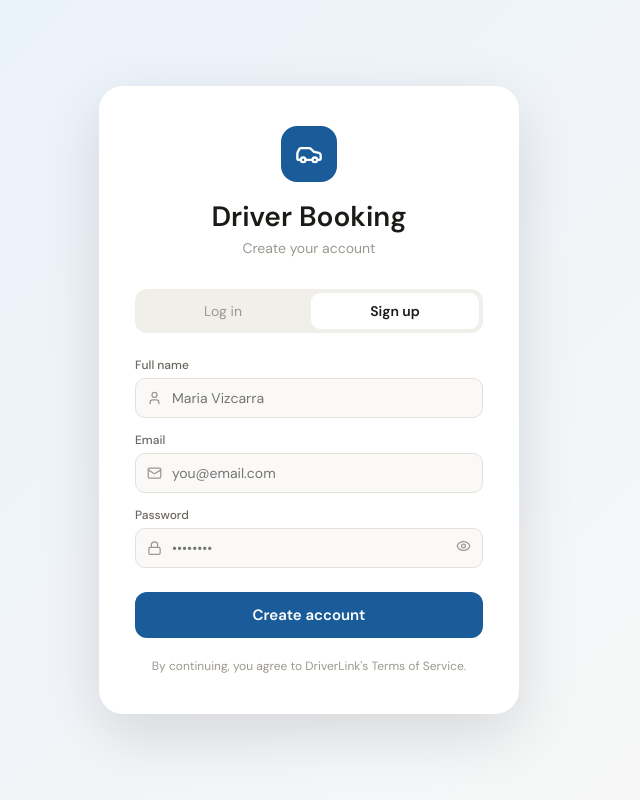
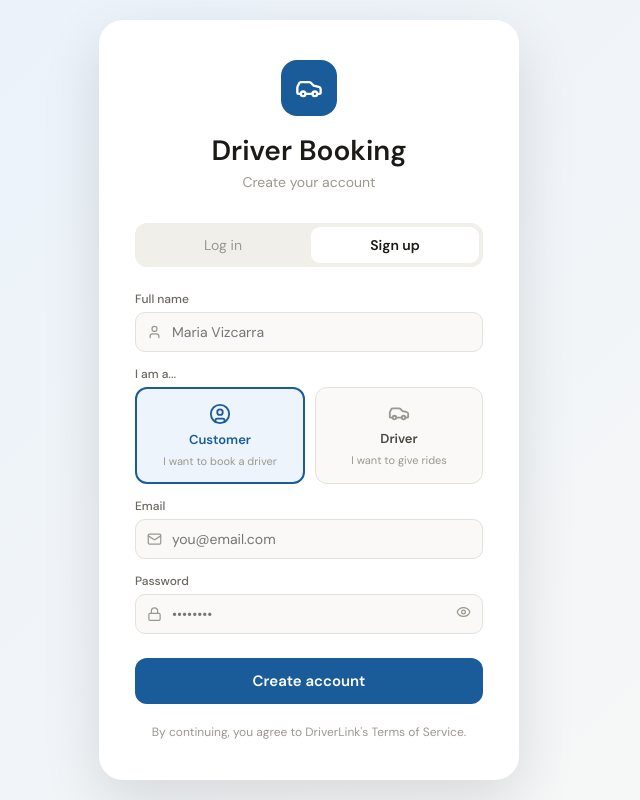
Before and after one commit to klaayd39/Driver-Booking, a React (Vite) app: page / in a window 1280 px wide. Both pictures are taken after a click on the button "Sign up". Shown: the whole page, without its empty margins (331-971 px from the left). Built offline with nearby package versions, Linux system fonts and the light colour scheme; a web font is replaced by a local one.

Commit message:
Separate customer and driver flows by role

```diff
--- a/src/App.jsx
+++ b/src/App.jsx
@@ -1,11 +1,12 @@
 import { useState, useEffect } from 'react';
-import { AppProvider, useApp } from './context/AppContext';
+import { AppProvider } from './context/AppContext';
 import { supabase } from './lib/supabase';
 import Sidebar from './components/Sidebar';
 import TopBar from './components/TopBar';
 import BottomNav from './components/BottomNav';
 import { Toast } from './components/UI';
 import AuthPage from './pages/AuthPage';
+import { useApp } from './context/AppContext';
 
 import BookPage from './pages/BookPage';
 import DriversPage from './pages/DriversPage';
@@ -16,14 +17,12 @@ import DriverBookingsPage from './pages/DriverBookingsPage';
 import DriverProfilePage from './pages/DriverProfilePage';
 import SettingsPage from './pages/SettingsPage';
 
-function AppShell({ user, onLogout }) {
-  const { mode, notification } = useApp();
-  const [activePage, setActivePage] = useState('book');
+const CUSTOMER_PAGES = ['book', 'drivers', 'bookings', 'profile', 'settings'];
+const DRIVER_PAGES = ['driver-dash', 'driver-bookings', 'driver-profile', 'settings'];
 
-  useEffect(() => {
-    if (mode === 'customer') setActivePage('book');
-    else setActivePage('driver-dash');
-  }, [mode]);
+function AppShell({ user, role, onLogout }) {
+  const { notification } = useApp();
+  const [activePage, setActivePage] = useState(role === 'driver' ? 'driver-dash' : 'book');
 
   const pages = {
     book: <BookPage />,
@@ -36,26 +35,88 @@ function AppShell({ user, onLogout }) {
     settings: <SettingsPage onLogout={onLogout} />,
   };
 
+  const allowedPages = role === 'driver' ? DRIVER_PAGES : CUSTOMER_PAGES;
+  const safePage = allowedPages.includes(activePage) ? activePage : allowedPages[0];
+
   return (
     <div style={{
       display: 'flex', height: '100vh', overflow: 'hidden',
       width: '100vw', maxWidth: '100vw', position: 'relative',
     }}>
-      <Sidebar activePage={activePage} onNavigate={setActivePage} />
+      <Sidebar role={role} activePage={safePage} onNavigate={setActivePage} />
       <div style={{
         flex: 1, display: 'flex', flexDirection: 'column',
         overflow: 'hidden', minWidth: 0,
       }}>
-        <TopBar activePage={activePage} user={user} />
+        <TopBar activePage={safePage} user={user} />
         <main className="main-content" style={{
           flex: 1, overflowY: 'auto', overflowX: 'hidden',
           background: '#f9f8f6', width: '100%',
         }}>
-          {pages[activePage] || <BookPage />}
+          {pages[safePage] || (role === 'driver' ? <DriverDashPage /> : <BookPage />)}
         </main>
       </div>
-      <BottomNav activePage={activePage} onNavigate={setActivePage} />
+      <BottomNav role={role} activePage={safePage} onNavigate={setActivePage} />
       <Toast notification={notification} />
+    </div>
+  );
+}
+
+// Shown once for existing accounts that signed up before roles existed
+function ChooseRolePage({ user, onRoleChosen }) {
+  const [saving, setSaving] = useState(false);
+
+  const pick = async (role) => {
+    setSaving(true);
+    const { error } = await supabase.auth.updateUser({ data: { role } });
+    setSaving(false);
+    if (!error) onRoleChosen(role);
+  };
+
+  return (
+    <div style={{
+      minHeight: '100vh', display: 'flex', alignItems: 'center',
+      justifyContent: 'center', background: 'linear-gradient(135deg, #e8f1fb 0%, #f9f8f6 100%)',
+      padding: 20,
+    }}>
+      <div style={{
+        background: '#fff', borderRadius: 24, padding: '40px 36px',
+        width: '100%', maxWidth: 420, boxShadow: '0 20px 60px rgba(0,0,0,0.12)',
+        textAlign: 'center',
+      }}>
+        <h2 style={{ fontSize: 22, color: '#1c1a17', marginBottom: 8 }}>One quick thing</h2>
+        <p style={{ fontSize: 13, color: '#9c9890', marginBottom: 28 }}>
+          Tell us how you'll be using DriverLink.
+        </p>
+        <div style={{ display: 'flex', gap: 12 }}>
+          <button
+            disabled={saving}
+            onClick={() => pick('customer')}
+            style={{
+              flex: 1, padding: '20px 12px', borderRadius: 14, border: '1.5px solid #e4e1d8',
+              background: '#faf9f7', cursor: saving ? 'not-allowed' : 'pointer',
+              display: 'flex', flexDirection: 'column', alignItems: 'center', gap: 8,
+            }}
+          >
+            <span style={{ fontSize: 28 }}>🧑</span>
+            <span style={{ fontSize: 14, fontWeight: 600, color: '#1c1a17' }}>I'm a Customer</span>
+            <span style={{ fontSize: 11, color: '#9c9890' }}>I want to book a driver</span>
+          </button>
+          <button
+            disabled={saving}
+            onClick={() => pick('driver')}
+            style={{
+              flex: 1, padding: '20px 12px', borderRadius: 14, border: '1.5px solid #e4e1d8',
+              background: '#faf9f7', cursor: saving ? 'not-allowed' : 'pointer',
+              display: 'flex', flexDirection: 'column', alignItems: 'center', gap: 8,
+            }}
+          >
+            <span style={{ fontSize: 28 }}>🚗</span>
+            <span style={{ fontSize: 14, fontWeight: 600, color: '#1c1a17' }}>I'm a Driver</span>
+            <span style={{ fontSize: 11, color: '#9c9890' }}>I want to give rides</span>
+          </button>
+        </div>
+      </div>
     </div>
   );
 }
@@ -97,9 +158,23 @@ export default function App() {
     return <AuthPage onLogin={setUser} />;
   }
 
+  const role = user.user_metadata?.role;
+
+  if (!role) {
+    return (
+      <ChooseRolePage
+        user={user}
+        onRoleChosen={(chosenRole) => {
+          // Refresh local user object so role is picked up immediately
+          setUser({ ...user, user_metadata: { ...user.user_metadata, role: chosenRole } });
+        }}
+      />
+    );
+  }
+
   return (
     <AppProvider>
-      <AppShell user={user} onLogout={handleLogout} />
+      <AppShell user={user} role={role} onLogout={handleLogout} />
     </AppProvider>
   );
 }
--- a/src/components/BottomNav.jsx
+++ b/src/components/BottomNav.jsx
@@ -1,5 +1,4 @@
 import { MapPin, Users, CalendarDays, User, Gauge } from 'lucide-react';
-import { useApp } from '../context/AppContext';
 
 const NAV_CUSTOMER = [
   { id: 'book', icon: MapPin, label: 'Book' },
@@ -14,9 +13,8 @@ const NAV_DRIVER = [
   { id: 'driver-profile', icon: User, label: 'Profile' },
 ];
 
-export default function BottomNav({ activePage, onNavigate }) {
-  const { mode } = useApp();
-  const items = mode === 'customer' ? NAV_CUSTOMER : NAV_DRIVER;
+export default function BottomNav({ role, activePage, onNavigate }) {
+  const items = role === 'driver' ? NAV_DRIVER : NAV_CUSTOMER;
 
   return (
     <nav className="mobile-bottom-nav" style={{
--- a/src/components/Sidebar.jsx
+++ b/src/components/Sidebar.jsx
@@ -1,5 +1,4 @@
 import { MapPin, Users, CalendarDays, Gauge, User, Settings, Car } from 'lucide-react';
-import { useApp } from '../context/AppContext';
 
 const NAV_ITEMS_CUSTOMER = [
   { id: 'book', icon: MapPin, label: 'Book' },
@@ -14,9 +13,8 @@ const NAV_ITEMS_DRIVER = [
   { id: 'driver-profile', icon: User, label: 'Profile' },
 ];
 
-export default function Sidebar({ activePage, onNavigate }) {
-  const { mode } = useApp();
-  const items = mode === 'customer' ? NAV_ITEMS_CUSTOMER : NAV_ITEMS_DRIVER;
+export default function Sidebar({ role, activePage, onNavigate }) {
+  const items = role === 'driver' ? NAV_ITEMS_DRIVER : NAV_ITEMS_CUSTOMER;
 
   const getButtonStyle = (isActive) => ({
     width: 48, height: 48, borderRadius: 12, border: 'none',
--- a/src/components/TopBar.jsx
+++ b/src/components/TopBar.jsx
@@ -1,5 +1,4 @@
 import { Bell } from 'lucide-react';
-import { useApp } from '../context/AppContext';
 
 const PAGE_TITLES = {
   book: 'Book a Driver',
@@ -13,7 +12,7 @@ const PAGE_TITLES = {
 };
 
 export default function TopBar({ activePage, user }) {
-  const { mode, setMode } = useApp();
+  const role = user?.user_metadata?.role;
   const initials = (user?.user_metadata?.full_name || 'User')
     .split(' ').map(n => n[0]).join('').toUpperCase().slice(0, 2);
 
@@ -36,27 +35,18 @@ export default function TopBar({ activePage, user }) {
       </h1>
 
       <div style={{ display: 'flex', alignItems: 'center', gap: 12, position: 'relative', zIndex: 1 }}>
-        {/* Mode toggle */}
-        <div style={{
-          display: 'flex', background: 'rgba(255,255,255,0.12)', borderRadius: 10,
-          padding: 3, gap: 2,
-        }}>
-          {['customer', 'driver'].map(m => (
-            <button
-              key={m}
-              onClick={() => setMode(m)}
-              style={{
-                padding: '6px 12px', borderRadius: 8, border: 'none',
-                background: mode === m ? '#D4A017' : 'transparent',
-                color: mode === m ? '#1A1A18' : 'rgba(255,255,255,0.65)',
-                fontSize: 12, fontWeight: mode === m ? 700 : 500,
-                cursor: 'pointer', transition: 'all 0.15s', fontFamily: 'var(--font-sans)',
-              }}
-            >
-              {m === 'customer' ? '🚗 Customer' : '🚘 Driver'}
-            </button>
-          ))}
-        </div>
+        {/* Role badge (read-only, no toggle) */}
+        {role && (
+          <div style={{
+            padding: '6px 12px', borderRadius: 8,
+            background: 'rgba(255,255,255,0.12)',
+            color: 'rgba(255,255,255,0.85)',
+            fontSize: 12, fontWeight: 600,
+            fontFamily: 'var(--font-sans)',
+          }}>
+            {role === 'driver' ? '🚘 Driver' : '🚗 Customer'}
+          </div>
+        )}
 
         {/* Notification bell */}
         <button style={{
--- a/src/context/AppContext.jsx
+++ b/src/context/AppContext.jsx
@@ -14,7 +14,6 @@ export const DRIVERS = [
 ];
 
 export function AppProvider({ children }) {
-  const [mode, setMode] = useState('customer');
   const [drivers, setDrivers] = useState(DRIVERS);
   const [bookings, setBookings] = useState([]);
   const [driverOnline, setDriverOnline] = useState(true);
@@ -82,7 +81,6 @@ export function AppProvider({ children }) {
 
   return (
     <AppContext.Provider value={{
-      mode, setMode,
       drivers, loading,
       bookings, addBooking, cancelBooking,
       driverOnline, setDriverOnline,
--- a/src/pages/AuthPage.jsx
+++ b/src/pages/AuthPage.jsx
@@ -1,12 +1,13 @@
 import { useState, useRef } from 'react';
 import { supabase } from '../lib/supabase';
-import { Car, Mail, Lock, User, Eye, EyeOff, ShieldCheck } from 'lucide-react';
+import { Car, Mail, Lock, User, Eye, EyeOff, ShieldCheck, UserCircle } from 'lucide-react';
 
 export default function AuthPage({ onLogin }) {
   const [isLogin, setIsLogin] = useState(true);
   const [email, setEmail] = useState('');
   const [password, setPassword] = useState('');
   const [name, setName] = useState('');
+  const [role, setRole] = useState('customer'); // 'customer' | 'driver'
   const [showPassword, setShowPassword] = useState(false);
   const [loading, setLoading] = useState(false);
   const [error, setError] = useState('');
@@ -43,7 +44,7 @@ export default function AuthPage({ onLogin }) {
           password,
           options: {
             emailRedirectTo: window.location.origin,
-            data: { full_name: name },
+            data: { full_name: name, role },
           },
         });
 
@@ -62,12 +63,10 @@ export default function AuthPage({ onLogin }) {
   };
 
   const handleOtpChange = (index, value) => {
-    // Allow only digits
     if (!/^\d*$/.test(value)) return;
     const updated = [...otp];
-    updated[index] = value.slice(-1); // keep last char only
+    updated[index] = value.slice(-1);
     setOtp(updated);
-    // Auto-advance
     if (value && index < 5) {
       otpRefs.current[index + 1]?.focus();
     }
@@ -180,7 +179,6 @@ export default function AuthPage({ onLogin }) {
           boxShadow: '0 20px 60px rgba(0,0,0,0.12)',
           textAlign: 'center',
         }}>
-          {/* Icon */}
           <div style={{
             width: 56, height: 56, borderRadius: 16, background: '#1a5c9a',
             display: 'flex', alignItems: 'center', justifyContent: 'center',
@@ -195,7 +193,6 @@ export default function AuthPage({ onLogin }) {
             <strong style={{ color: '#1c1a17' }}>{email}</strong>
           </p>
 
-          {/* OTP inputs */}
           <div style={{ display: 'flex', gap: 10, justifyContent: 'center', marginBottom: 24 }}>
             {otp.map((digit, i) => (
               <input
@@ -314,6 +311,7 @@ export default function AuthPage({ onLogin }) {
         </div>
 
         {!isLogin && (
+          <>
             <div style={{ marginBottom: 14 }}>
               <div style={{ fontSize: 12, fontWeight: 500, color: '#6b6760', marginBottom: 5 }}>Full name</div>
               <div style={{ position: 'relative' }}>
@@ -321,6 +319,44 @@ export default function AuthPage({ onLogin }) {
                 <input value={name} onChange={e => setName(e.target.value)} placeholder="Maria Vizcarra" style={{ width: '100%', padding: '10px 12px 10px 36px', border: '1px solid #e4e1d8', borderRadius: 10, fontSize: 14, background: '#faf9f7', outline: 'none' }} />
               </div>
             </div>
+
+            {/* Role selector */}
+            <div style={{ marginBottom: 14 }}>
+              <div style={{ fontSize: 12, fontWeight: 500, color: '#6b6760', marginBottom: 5 }}>I am a...</div>
+              <div style={{ display: 'flex', gap: 10 }}>
+                <button
+                  type="button"
+                  onClick={() => setRole('customer')}
+                  style={{
+                    flex: 1, padding: '14px 10px', borderRadius: 12,
+                    border: role === 'customer' ? '2px solid #1a5c9a' : '1px solid #e4e1d8',
+                    background: role === 'customer' ? '#eef4fb' : '#faf9f7',
+                    display: 'flex', flexDirection: 'column', alignItems: 'center', gap: 6,
+                    cursor: 'pointer', transition: 'border 0.15s, background 0.15s',
+                  }}
+                >
+                  <UserCircle size={22} color={role === 'customer' ? '#1a5c9a' : '#9c9890'} />
+                  <span style={{ fontSize: 13, fontWeight: 600, color: role === 'customer' ? '#1a5c9a' : '#4a4740' }}>Customer</span>
+                  <span style={{ fontSize: 11, color: '#9c9890', textAlign: 'center' }}>I want to book a driver</span>
+                </button>
+                <button
+                  type="button"
+                  onClick={() => setRole('driver')}
+                  style={{
+                    flex: 1, padding: '14px 10px', borderRadius: 12,
+                    border: role === 'driver' ? '2px solid #1a5c9a' : '1px solid #e4e1d8',
+                    background: role === 'driver' ? '#eef4fb' : '#faf9f7',
+                    display: 'flex', flexDirection: 'column', alignItems: 'center', gap: 6,
+                    cursor: 'pointer', transition: 'border 0.15s, background 0.15s',
+                  }}
+                >
+                  <Car size={22} color={role === 'driver' ? '#1a5c9a' : '#9c9890'} />
+                  <span style={{ fontSize: 13, fontWeight: 600, color: role === 'driver' ? '#1a5c9a' : '#4a4740' }}>Driver</span>
+                  <span style={{ fontSize: 11, color: '#9c9890', textAlign: 'center' }}>I want to give rides</span>
+                </button>
+              </div>
+            </div>
+          </>
         )}
 
         <div style={{ marginBottom: 14 }}>
```
Lines whose indentation alone changed are shown as unchanged.
